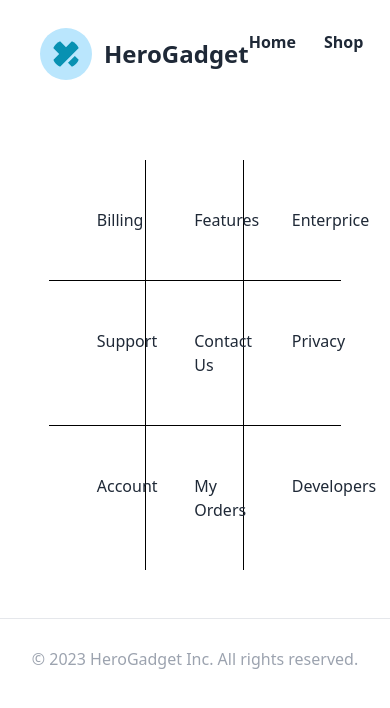
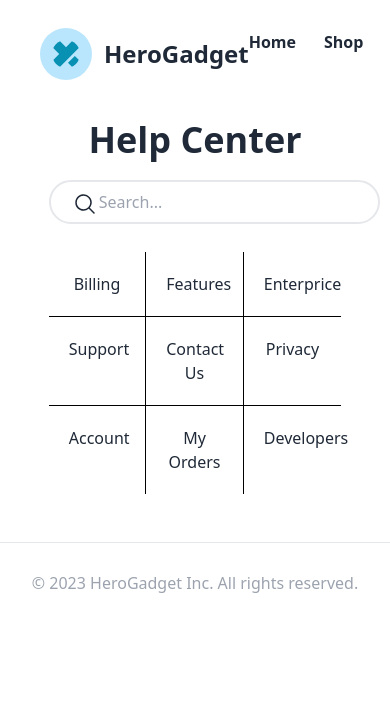
Before and after one commit to KhanZiaul/Hero-Gadget, a React (Vite) app: page /about in a window 390 px wide. Shown: the top 708 px of the page. Built offline with nearby package versions, Linux system fonts and the light colour scheme.

Commit message:
footer done

```diff
--- a/src/Components/About/About.jsx
+++ b/src/Components/About/About.jsx
@@ -1,18 +1,25 @@
 import React from 'react';
 import './About.css'
-
+import { MagnifyingGlassIcon } from '@heroicons/react/24/solid'
 const About = () => {
     return (
-        <div className=' grid grid-cols-3 text-center mt-20 w-[75%] mx-auto'>
-            <p className='p-12 b-r b-b'>Billing</p>
-            <p className='p-12 b-r b-b'>Features</p>
-            <p className='p-12 b-b'>Enterprice</p>
-            <p className='p-12 b-r b-b'>Support</p>
-            <p className='p-12 b-r b-b'>Contact Us</p>
-            <p className='p-12 b-b'>Privacy</p>
-            <p className='p-12 b-r'>Account</p>
-            <p className='p-12 b-r'>My Orders</p>
-            <p className='p-12'>Developers</p>
+        <div className='text-center mt-10 w-[75%] mx-auto'>
+            <h2 className='text-4xl mb-5 font-bold'>Help Center</h2>
+            <div className='relative mb-7'>
+            <input type="text" className='border-2 rounded-full px-12 py-2' placeholder='Search...'/>
+            <MagnifyingGlassIcon className='w-6 h-6 absolute left-6 md:left-96 bottom-2 '></MagnifyingGlassIcon>
+            </div>
+            <div className=' grid grid-cols-3'>
+                <p className='p-5 md:p-12 b-r b-b'>Billing</p>
+                <p className='p-5 md:p-12 b-r b-b'>Features</p>
+                <p className='p-5 md:p-12 b-b'>Enterprice</p>
+                <p className='p-5 md:p-12 b-r b-b'>Support</p>
+                <p className='p-5 md:p-12 b-r b-b'>Contact Us</p>
+                <p className='p-5 md:p-12 b-b'>Privacy</p>
+                <p className='p-5 md:p-12 b-r'>Account</p>
+                <p className='p-5 md:p-12 b-r'>My Orders</p>
+                <p className='p-5 md:p-12'>Developers</p>
+            </div>
         </div>
     );
 };
```
